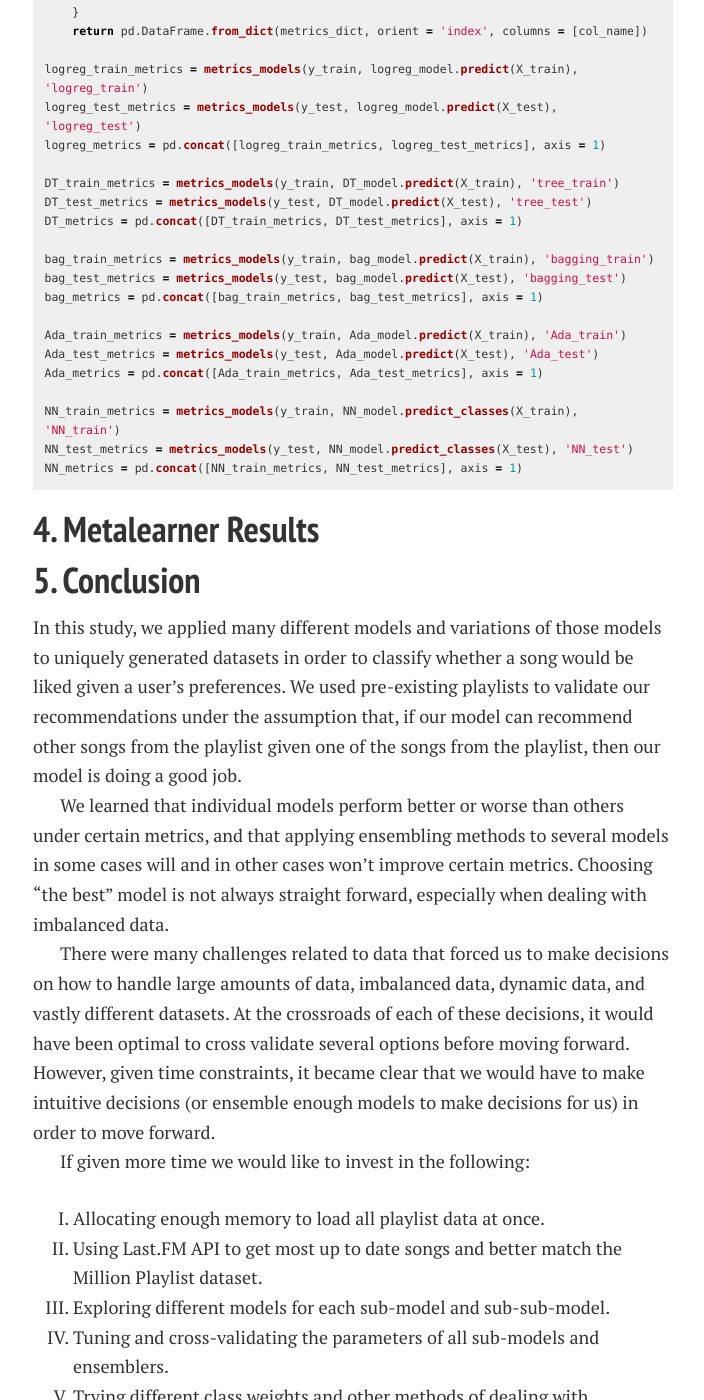
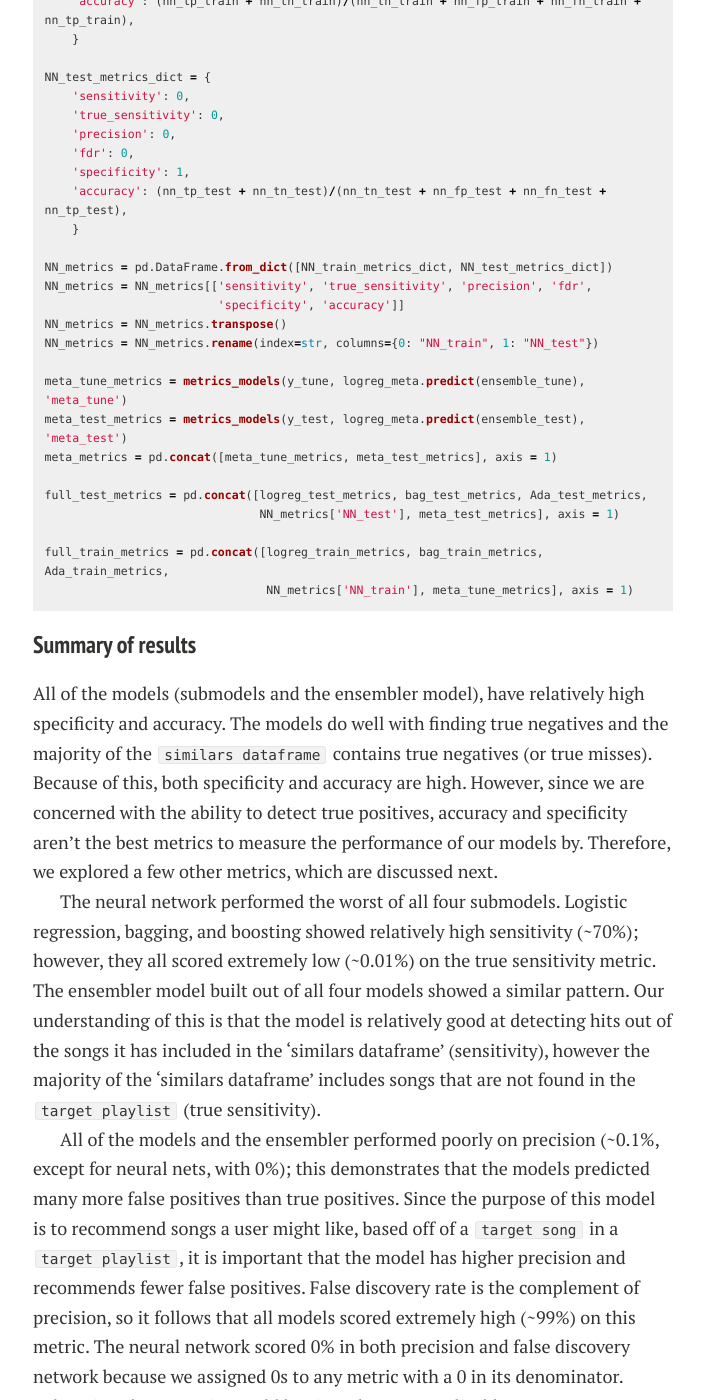
Before and after one commit to lyannaliu/lyannaliu.github.io, a Jekyll site: the page built from resultsandconclusion.md, in a window 1280 px wide and 1400 px high, scrolled down 13610 px. Shown: the whole window, without its empty margins (287-991 px from the left). Built offline with Jekyll 4.4.1, drawn with Linux system fonts in a browser that asks for light colours; nearby versions of some CDN libraries; some of the changed text lies outside the part shown.

Commit message:
lastfm results

````diff
--- a/resultsandconclusion.md
+++ b/resultsandconclusion.md
@@ -467,6 +467,84 @@ Overall, out of the three submodels, logistic regression performed the best. In
 
 <h2 id="3">3. Last.FM Model Results</h2>
 
+The results for each of the LastFM models were returned when each model was fit. Since each model was fit on one very large dataframe, there was only one metric per training and test set, per model (as opposed to the Million Playlist dataset, which has many scores since the models were run separately on each dynamic dataframe).
+
+The below code was run with each model after it was fit (but here it is shown all at once, as the model code was seen previously), to return a table of metrics. This table included: sensitivity, true sensitivity, precision, false discovery rate, specificity, and accuracy. True sensitiviy is a metric we created to assess how many hits the model returned in relation to all of the songs returned. It is calculated by dividing the true positive value by the length of the input dataframe.
+
+```python
+def metrics_models(y_true, y_pred, col_name):
+    TN, FP, FN, TP = confusion_matrix(y_true, y_pred).ravel()
+    metrics_dict = {
+        'sensitivity': TP/(TP + FN),
+        'precision': TP/(TP + FP),
+        'fdr': FP/(TP + FP), #false discovery rate (complement of precision)
+        'specificity': TN/(TN + FP),
+        'accuracy': (TP + TN)/(TN + FP + FN + TP),
+    }
+    return pd.DataFrame.from_dict(metrics_dict, orient = 'index', columns = [col_name])
+
+logreg_train_metrics = metrics_models(y_train, logreg_model.predict(X_train), 'logreg_train')
+logreg_test_metrics = metrics_models(y_test, logreg_model.predict(X_test), 'logreg_test')
+logreg_metrics = pd.concat([logreg_train_metrics, logreg_test_metrics], axis = 1)
+
+DT_train_metrics = metrics_models(y_train, DT_model.predict(X_train), 'tree_train')
+DT_test_metrics = metrics_models(y_test, DT_model.predict(X_test), 'tree_test')
+DT_metrics = pd.concat([DT_train_metrics, DT_test_metrics], axis = 1)
+
+bag_train_metrics = metrics_models(y_train, bag_model.predict(X_train), 'bagging_train')
+bag_test_metrics = metrics_models(y_test, bag_model.predict(X_test), 'bagging_test')
+bag_metrics = pd.concat([bag_train_metrics, bag_test_metrics], axis = 1)
+
+Ada_train_metrics = metrics_models(y_train, Ada_model.predict(X_train), 'Ada_train')
+Ada_test_metrics = metrics_models(y_test, Ada_model.predict(X_test), 'Ada_test')
+Ada_metrics = pd.concat([Ada_train_metrics, Ada_test_metrics], axis = 1)
+
+# Neural network required different code; the model performed quite poorly and return 0s in the 'false positive' and 'true positive' parts of the confusion matrix; with a return of 0, some of the metrics were technically infinity by the actual calculations; we've defaulted the infinity values to 0
+NN_train_metrics_dict = {
+    'sensitivity': 0,
+    'true_sensitivity': 0,
+    'precision': 0,
+    'fdr': 0,
+    'specificity': 1,
+    'accuracy': (nn_tp_train + nn_tn_train)/(nn_tn_train + nn_fp_train + nn_fn_train + nn_tp_train),
+    }
+
+NN_test_metrics_dict = {
+    'sensitivity': 0,
+    'true_sensitivity': 0,
+    'precision': 0,
+    'fdr': 0,
+    'specificity': 1,
+    'accuracy': (nn_tp_test + nn_tn_test)/(nn_tn_test + nn_fp_test + nn_fn_test + nn_tp_test),
+    }
+
+NN_metrics = pd.DataFrame.from_dict([NN_train_metrics_dict, NN_test_metrics_dict])
+NN_metrics = NN_metrics[['sensitivity', 'true_sensitivity', 'precision', 'fdr',
+                         'specificity', 'accuracy']]
+NN_metrics = NN_metrics.transpose()
+NN_metrics = NN_metrics.rename(index=str, columns={0: "NN_train", 1: "NN_test"})
+
+meta_tune_metrics = metrics_models(y_tune, logreg_meta.predict(ensemble_tune), 'meta_tune')
+meta_test_metrics = metrics_models(y_test, logreg_meta.predict(ensemble_test), 'meta_test')
+meta_metrics = pd.concat([meta_tune_metrics, meta_test_metrics], axis = 1)
+
+full_test_metrics = pd.concat([logreg_test_metrics, bag_test_metrics, Ada_test_metrics,
+                               NN_metrics['NN_test'], meta_test_metrics], axis = 1)
+
+full_train_metrics = pd.concat([logreg_train_metrics, bag_train_metrics, Ada_train_metrics,
+                                NN_metrics['NN_train'], meta_tune_metrics], axis = 1)
+```
+
+### Summary of results
+
+All of the models (submodels and the ensembler model), have relatively high specificity and accuracy. The models do well with finding true negatives and the majority of the `similars dataframe` contains true negatives (or true misses). Because of this, both specificity and accuracy are high. However, since we are concerned with the ability to detect true positives, accuracy and specificity aren't the best metrics to measure the performance of our models by. Therefore, we explored a few other metrics, which are discussed next.
+
+The neural network performed the worst of all four submodels. Logistic regression, bagging, and boosting showed relatively high sensitivity (~70%); however, they all scored extremely low (~0.01%) on the true sensitivity metric. The ensembler model built out of all four models showed a similar pattern. Our understanding of this is that the model is relatively good at detecting hits out of the songs it has included in the 'similars dataframe' (sensitivity), however the majority of the 'similars dataframe' includes songs that are not found in the `target playlist` (true sensitivity).
+
+All of the models and the ensembler performed poorly on precision (~0.1%, except for neural nets, with 0%); this demonstrates that the models predicted many more false positives than true positives. Since the purpose of this model is to recommend songs a user might like, based off of a `target song` in a `target playlist`, it is important that the model has higher precision and recommends fewer false positives. False discovery rate is the complement of precision, so it follows that all models scored extremely high (~99%) on this metric. The neural network scored 0% in both precision and false discovery network because we assigned 0s to any metric with a 0 in its denominator. Otherwise, these metrics could be viewed as Not Applicable.
+
+Below are the detailed metrics for the models, organized by training and testing.
+
 #### Training Metrics Table
 
 <style>
@@ -607,57 +685,21 @@ Overall, out of the three submodels, logistic regression performed the best. In
 </table>
 
 
-The results for each of the LastFM models were returned when the model was fit. Since each model was fit on one very large dataframe, there is only one metric per training and test set per model (as opposed to Million Playlist dataset, with many scores since the models were run separately on each dynamic dataframe.
-
-The below code was run with each model after it was fit, to return a table of metrics, which included: sensitivity, precision, false discovery rate, specificity, and accuracy.
-
-```python
-def metrics_models(y_true, y_pred, col_name):
-    TN, FP, FN, TP = confusion_matrix(y_true, y_pred).ravel()
-    metrics_dict = {
-        'sensitivity': TP/(TP + FN),
-        'precision': TP/(TP + FP),
-        'fdr': FP/(TP + FP), #false discovery rate (complement of precision)
-        'specificity': TN/(TN + FP),
-        'accuracy': (TP + TN)/(TN + FP + FN + TP),
-    }
-    return pd.DataFrame.from_dict(metrics_dict, orient = 'index', columns = [col_name])
-
-logreg_train_metrics = metrics_models(y_train, logreg_model.predict(X_train), 'logreg_train')
-logreg_test_metrics = metrics_models(y_test, logreg_model.predict(X_test), 'logreg_test')
-logreg_metrics = pd.concat([logreg_train_metrics, logreg_test_metrics], axis = 1)
-
-DT_train_metrics = metrics_models(y_train, DT_model.predict(X_train), 'tree_train')
-DT_test_metrics = metrics_models(y_test, DT_model.predict(X_test), 'tree_test')
-DT_metrics = pd.concat([DT_train_metrics, DT_test_metrics], axis = 1)
-
-bag_train_metrics = metrics_models(y_train, bag_model.predict(X_train), 'bagging_train')
-bag_test_metrics = metrics_models(y_test, bag_model.predict(X_test), 'bagging_test')
-bag_metrics = pd.concat([bag_train_metrics, bag_test_metrics], axis = 1)
-
-Ada_train_metrics = metrics_models(y_train, Ada_model.predict(X_train), 'Ada_train')
-Ada_test_metrics = metrics_models(y_test, Ada_model.predict(X_test), 'Ada_test')
-Ada_metrics = pd.concat([Ada_train_metrics, Ada_test_metrics], axis = 1)
-
-NN_train_metrics = metrics_models(y_train, NN_model.predict_classes(X_train), 'NN_train')
-NN_test_metrics = metrics_models(y_test, NN_model.predict_classes(X_test), 'NN_test')
-NN_metrics = pd.concat([NN_train_metrics, NN_test_metrics], axis = 1)
-```
 
 <h2 id="4">4. Metalearner Results</h2>
 
 <h2 id="5">5. Conclusion</h2>
 
-In this study, we applied many different models and variations of those models to uniquely generated datasets in order to classify whether a song would be liked given a user's preferences. We used pre-existing playlists to validate our recommendations under the assumption that, if our model can recommend other songs from the playlist given one of the songs from the playlist, then our model is doing a good job.
+In this study, we applied many different models and variations of those models to uniquely generated datasets in order to classify whether a song would be liked given a song in the user's current playlists. We used pre-existing playlists to validate our recommendations under the assumption that, if our model can recommend other songs from the playlist given one of the songs from the playlist, then our model is doing a good job.
 
 We learned that individual models perform better or worse than others under certain metrics, and that applying ensembling methods to several models in some cases will and in other cases won't improve certain metrics. Choosing "the best" model is not always straight forward, especially when dealing with imbalanced data.
 
-There were many challenges related to data that forced us to make decisions on how to handle large amounts of data, imbalanced data, dynamic data, and vastly different datasets. At the crossroads of each of these decisions, it would have been optimal to cross validate several options before moving forward. However, given time constraints, it became clear that we would have to make intuitive decisions (or ensemble enough models to make decisions for us) in order to move forward.
+There were many challenges related to the data that forced us to make decisions on how to handle large amounts of data, imbalanced data, dynamic data, and vastly different datasets. At the crossroads of each of these decisions, it would have been optimal to cross validate several options before moving forward. However, given time constraints, it became clear that we would have to make intuitive decisions (or ensemble enough models to make decisions for us) in order to move forward.
 
 If given more time we would like to invest in the following:
 
 1. Allocating enough memory to load all playlist data at once.
-2. Using Last.FM API to get most up to date songs and better match the Million Playlist dataset.
+2. Using Last.FM API to get most up-to-date songs and better match the Million Playlist dataset.
 3. Exploring different models for each sub-model and sub-sub-model.
 4. Tuning and cross-validating the parameters of all sub-models and ensemblers.
 5. Trying different class weights and other methods of dealing with imbalanced data.
@@ -666,5 +708,6 @@ If given more time we would like to invest in the following:
 8. Using additional datasets like the Million Song Dataset with audio features.
 9. Deeper analysis into colinearity of attributes.
 10. Tuning a better Million Playlist Neural Net.
-11. Training a better final metalearner.
-12. More consideration on how to merge the final results from each of the models.
+11. Tuning a better LastFM Neural Net
+12. Training a better final metalearner.
+13. More consideration on how to merge the final results from each of the models.
````
